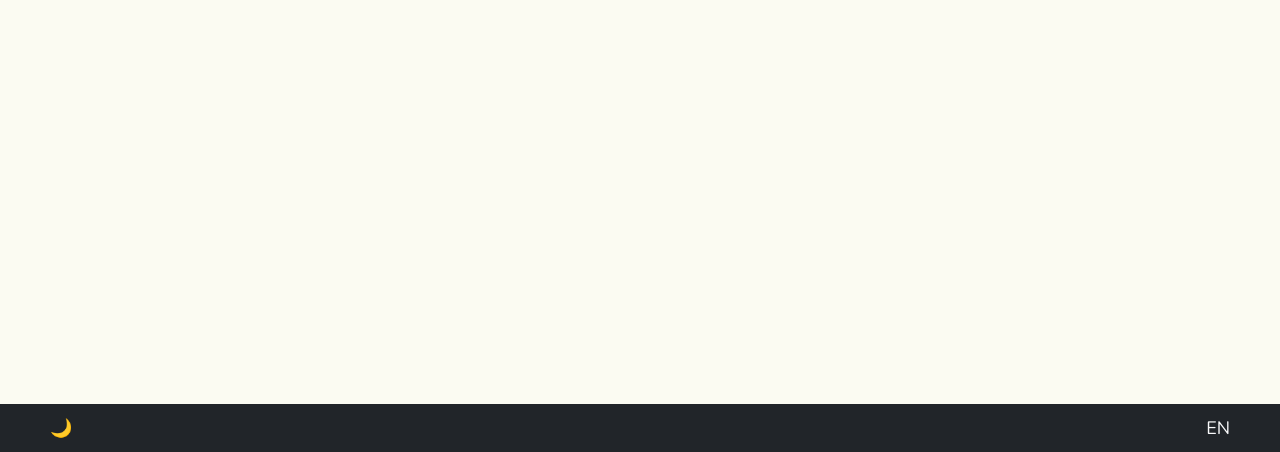
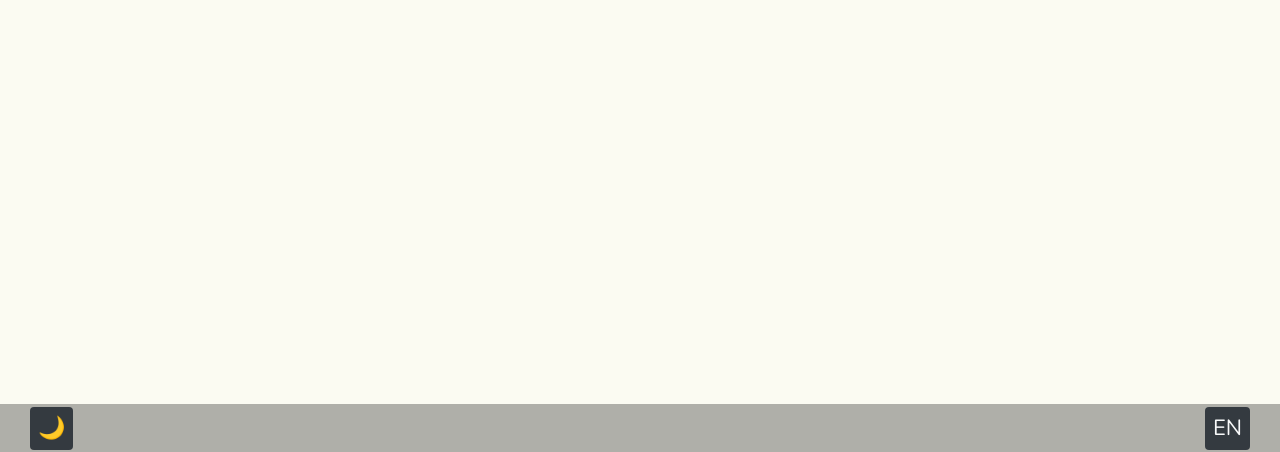
Before and after one commit to ersin-kaya/todo-queue, a website: page index.html in a window 1280 px wide. Shown: the part 348-800 px from the top of the page. Drawn offline with nearby package versions, Linux system fonts and the light colour scheme.

Commit message:
Updated colors for light theme and added dark theme support to preferences-bar component

```diff
--- a/sass/abstracts/_colors.scss
+++ b/sass/abstracts/_colors.scss
@@ -28,6 +28,10 @@ $color-text-primary: #333333;
 $color-text-secondary: #555555;
 $color-text-light: #888888;
 
+$color-background-muted: #afafa9;
+
 // Dark Theme Colors
-$color-background-dark-theme: #0d1116;
+$color-background-dark-theme: #141a21;
 $color-text-primary-dark-theme: #fdfdfd;
+
+$color-background-muted-dark-theme: #0f1217;
--- a/sass/abstracts/_tokens.scss
+++ b/sass/abstracts/_tokens.scss
@@ -89,7 +89,13 @@ $checkbox-color-primary: $color-primary;
 $checkbox-color-secondary: $color-white;
 
 // Preferences bar component
-$preferences-bar-background-color: $color-gray-900;
+$preferences-bar-background-color: $color-background-muted;
 $preferences-bar-margin-top: 8vh;
 $preferences-bar-height: 6vh;
 $preferences-bar-button-color: $color-gray-100;
+$preferences-bar-button-background-color: $color-gray-800;
+
+// Preferences bar component - Dark theme
+$preferences-bar-background-color-dark-theme: $color-background-muted-dark-theme;
+$preferences-bar-button-color-dark-theme: $color-black;
+$preferences-bar-button-background-color-dark-theme: $color-gray-100;
--- a/sass/base/_dark-theme.scss
+++ b/sass/base/_dark-theme.scss
@@ -53,4 +53,13 @@ body[data-theme="dark"] {
       }
     }
   }
+
+  .preferences-bar {
+    background-color: $preferences-bar-background-color-dark-theme;
+
+    button {
+      color: $preferences-bar-button-color-dark-theme;
+      background-color: $preferences-bar-button-background-color-dark-theme;
+    }
+  }
 }
--- a/sass/components/_preferences-bar.scss
+++ b/sass/components/_preferences-bar.scss
@@ -12,6 +12,9 @@
     @include btn;
     color: $preferences-bar-button-color;
     margin: 0 30px;
-    padding: 10px 20px;
+    padding: 5px 8px;
+    background-color: $preferences-bar-button-background-color;
+    border-radius: 4px;
+    font-size: 22px;
   }
 }
```
Also changed, not shown: css/main.css.
